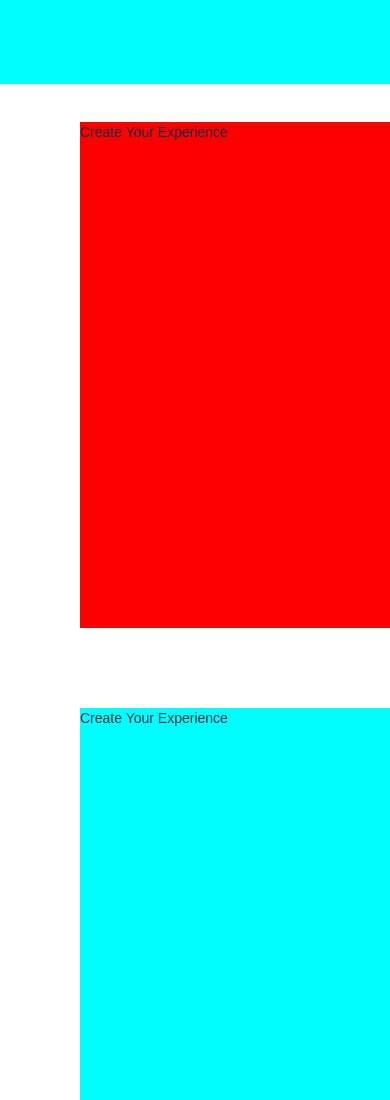
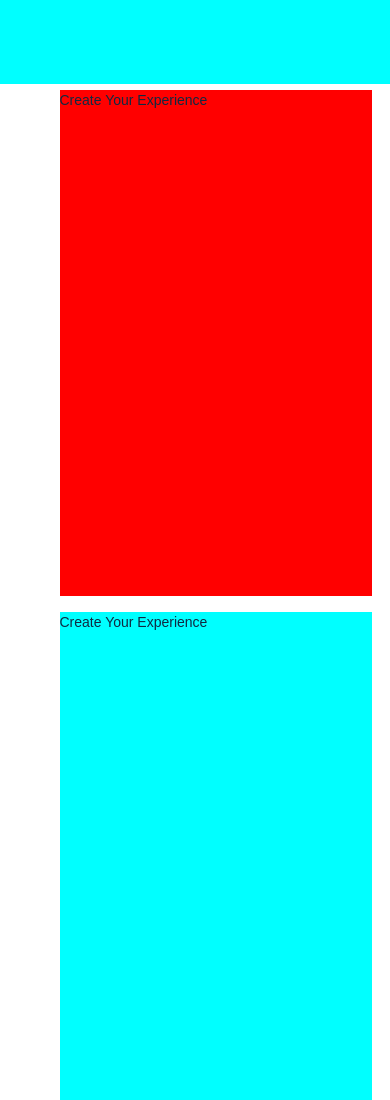
Before and after one commit to Responsibleuk/experience, a plain HTML site: page index.html in a window 390 px wide. Shown: the part 760-1860 px from the top of the page. Drawn offline with Linux system fonts and the light colour scheme.

Commit message:
Add styling to home-img & home-info to make reactive

```diff
--- a/assets/css/style.css
+++ b/assets/css/style.css
@@ -362,11 +362,12 @@ Footer
 
 	.home-img {
     width: 80vw;
+    margin: 0.5rem;
 
   }
 
   .home-info {
     width: 80vw;
-
+    margin: 0.5rem;
   }
 }
```
